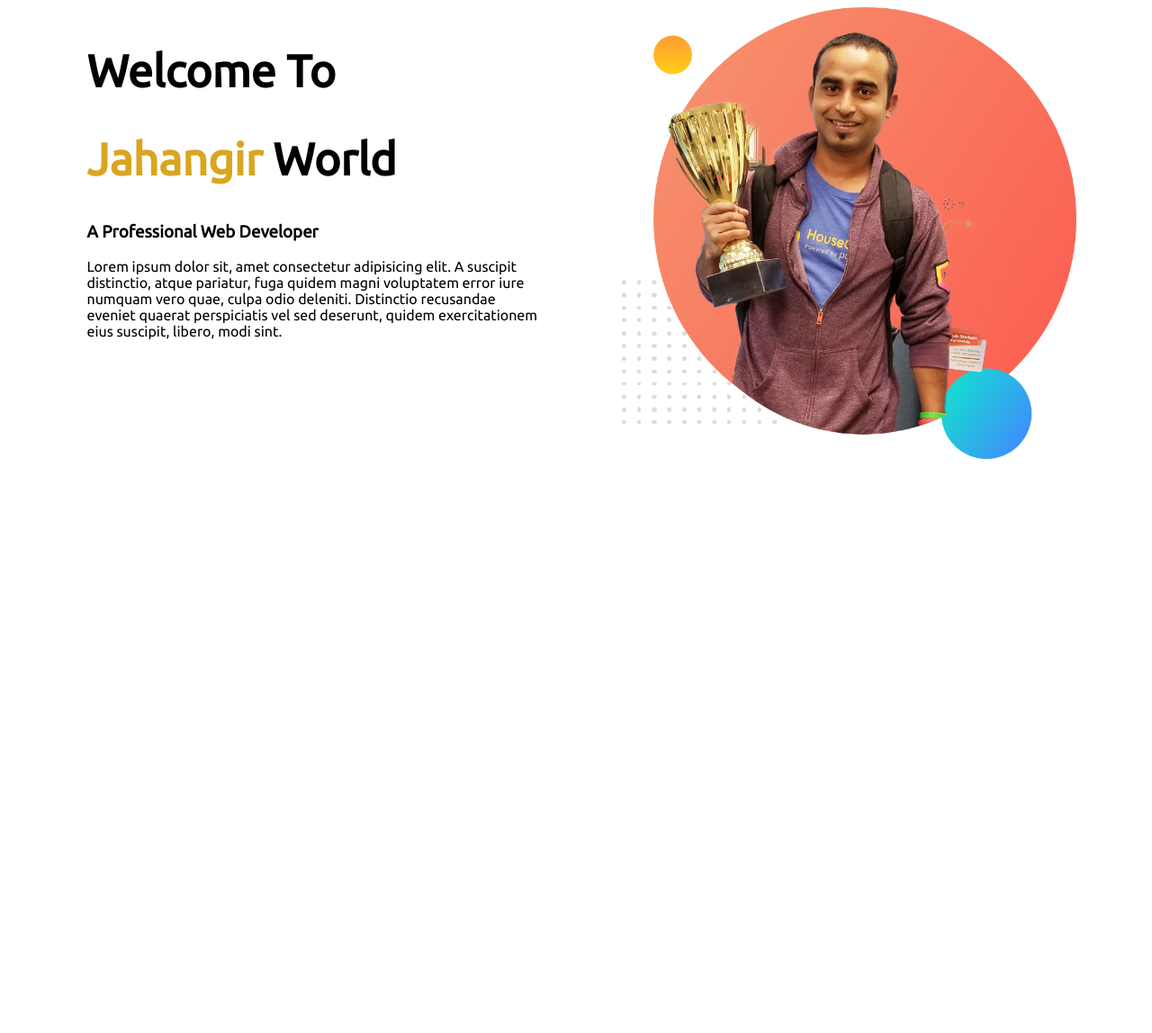
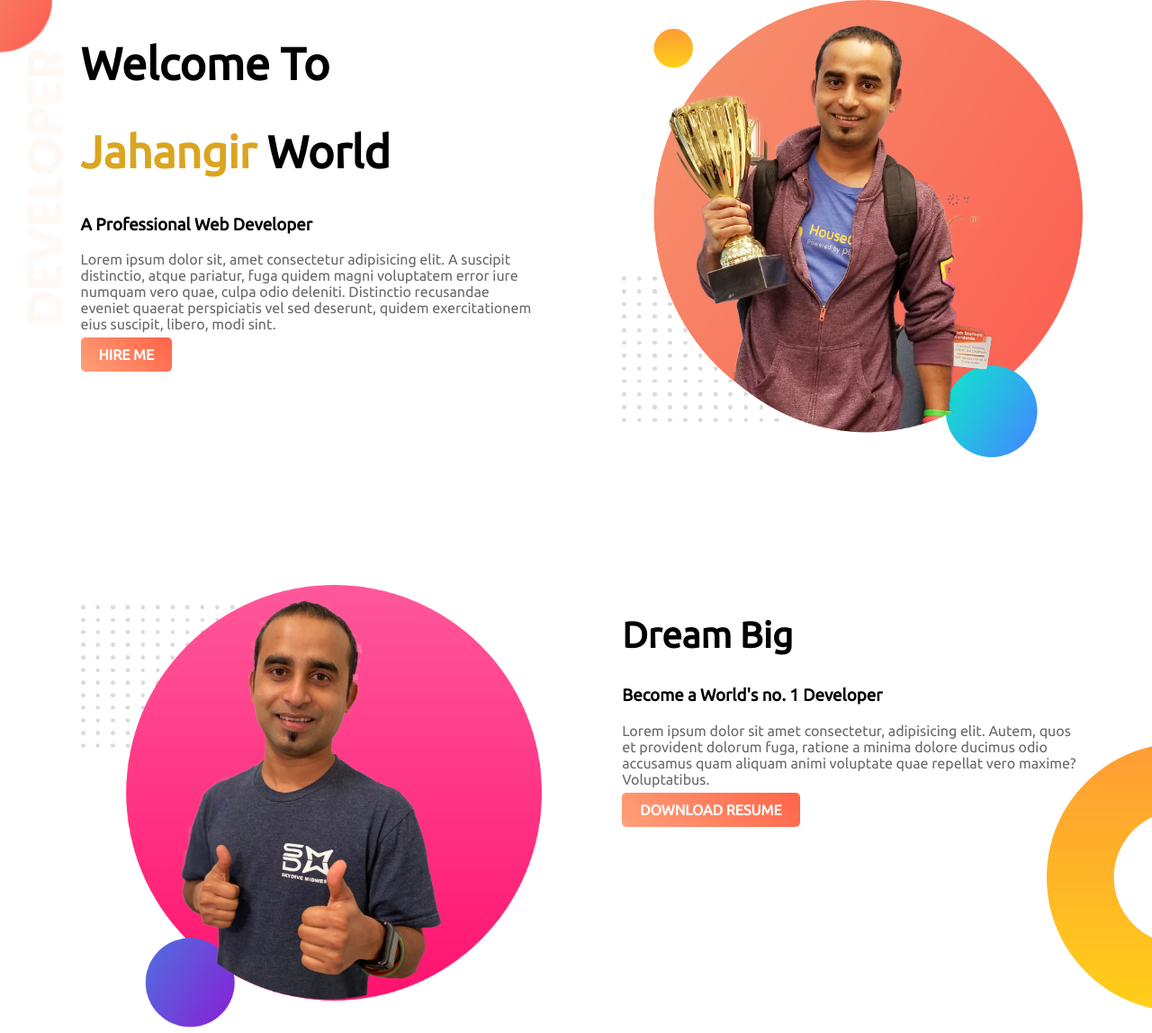
Before and after one commit to jahangir4040/My-Amazing-Portfolio-Website, a plain HTML site: page index.html in a window 1280 px wide. Shown: the whole page at 90% size. Before the commit the page ends 800 px from the top, so only its background shows below. Drawn offline with Linux system fonts and the light colour scheme.

Commit message:
added last part

```diff
--- a/index.html
+++ b/index.html
@@ -9,17 +9,32 @@
     <link rel="stylesheet" href="style.css">
 </head>
 <body>
-    <section>
+    <section class="top-banner">
         <div class="half-width">
             <h1>Welcome To</h1>
         <h1> <span class="name-highlight">Jahangir</span> World</h1>
         <h3>A Professional Web Developer</h3>
         <p>Lorem ipsum dolor sit, amet consectetur adipisicing elit. A suscipit distinctio, atque pariatur, fuga quidem magni voluptatem error iure numquam vero quae, culpa odio deleniti. Distinctio recusandae eveniet quaerat perspiciatis vel sed deserunt, quidem exercitationem eius suscipit, libero, modi sint.</p>
+        <a class="anchor-button" target="_blank" href="https://www.linkedin.com/in/md-jahangir-alam-31b96180/">HIRE ME</a>
         </div>
         <div class="half-width">
             <img src="images/jhankar.png">
         </div>
     </section>
+    <section class="dream-area">
+        <div class="half-width">
+            <img src="images/jhankar2.png" alt="">
+
+        </div>
+        <div class="half-width">
+            <h2>Dream Big</h2>
+            <h3>Become a World's no. 1 Developer</h3>
+            <p>Lorem ipsum dolor sit amet consectetur, adipisicing elit. Autem, quos et provident dolorum fuga, ratione a minima dolore ducimus odio accusamus quam aliquam animi voluptate quae repellat vero maxime? Voluptatibus.</p>
+            <a class="anchor-button" target="_blank" href="https://www.linkedin.com/in/md-jahangir-alam-31b96180/">DOWNLOAD RESUME</a>
+
+        </div>
+
+    </section>
 
 </body>
 </html>
--- a/style.css
+++ b/style.css
@@ -1,9 +1,16 @@
 body{
     font-family: 'Lobster', cursive;
 font-family: 'Ubuntu', sans-serif;
+margin: 0;
 }
 h1{
 font-size: 50px;
+}
+h2{
+    font-size: 40px;
+}
+p{
+    color: dimgray;
 }
 .name-highlight{
     color: goldenrod;
@@ -17,3 +24,25 @@ font-size: 50px;
 .half-width img{
     width: 100%;
 }
+.top-banner{
+    background-image: url(images/top-banner.png);
+    background-repeat: no-repeat;
+
+}
+section{
+    height: 500px;
+    padding-bottom: 150px;
+}
+.anchor-button{
+    text-decoration: none;
+    background-image: linear-gradient(45deg, lightsalmon, tomato);
+    padding: 10px 20px;
+    border-radius: 5px;
+    font-weight: bold;
+    color: white;
+}
+.dream-area{
+    background-image: url(images/dream-bg.png);
+    background-repeat: no-repeat;
+    background-position: right;
+}
```
